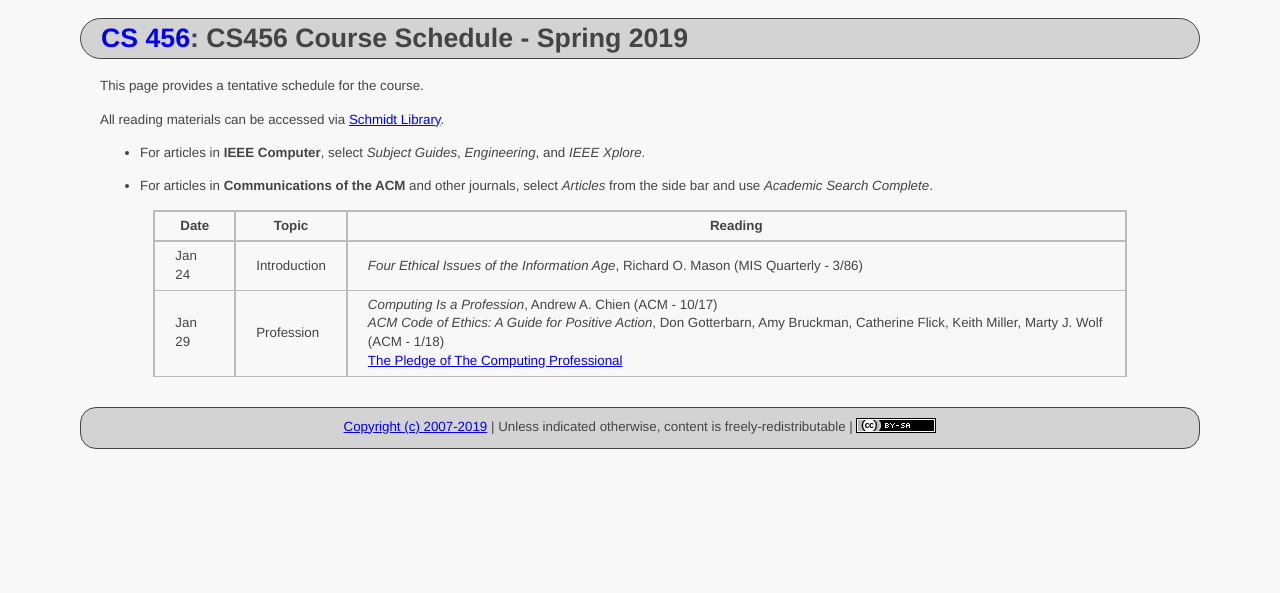
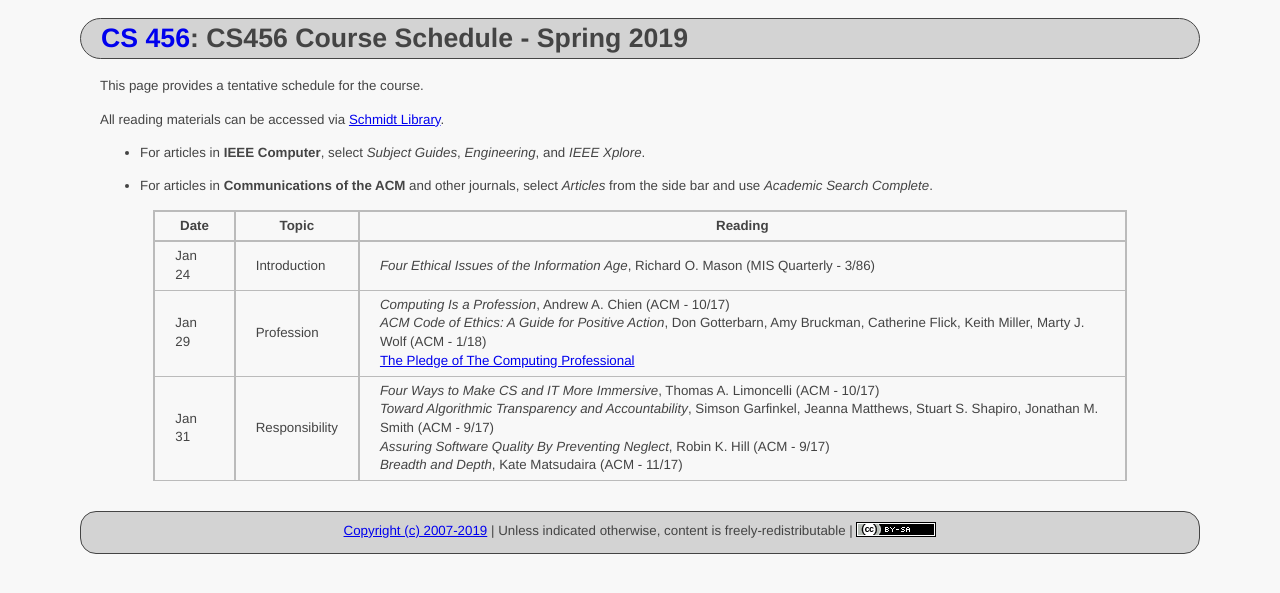
Before and after one commit to ycpcs/cs456-spring2019, a Jekyll site: the page built from schedule/index.md, in a window 1280 px wide. Shown: the top 593 px of the page. Built offline with Jekyll 4.4.1, drawn with Linux system fonts in a browser that asks for light colours.

Commit message:
add responsibility articles
add responsibility articles

```diff
--- a/schedule/index.md
+++ b/schedule/index.md
@@ -16,10 +16,10 @@ All reading materials can be accessed via [Schmidt Library](http://library.ycp.e
 > ------- | ------------------  | -------------------------------------------------------------------------------------- |
 > Jan 24  | Introduction        | *Four Ethical Issues of the Information Age*, Richard O. Mason (MIS Quarterly - 3/86)  |
 > Jan 29  | Profession          | *Computing Is a Profession*, Andrew A. Chien (ACM - 10/17) <br /> *ACM Code of Ethics: A Guide for Positive Action*, Don Gotterbarn, Amy Bruckman, Catherine Flick, Keith Miller, Marty J. Wolf (ACM - 1/18) <br /> [The Pledge of The Computing Professional](http://pledge-of-the-computing-professional.org/home-page/the-oath) |
+> Jan 31  | Responsibility      | *Four Ways to Make CS and IT More Immersive*, Thomas A. Limoncelli (ACM - 10/17) <br /> *Toward Algorithmic Transparency and Accountability*, Simson Garfinkel, Jeanna Matthews, Stuart S. Shapiro, Jonathan M. Smith (ACM - 9/17) <br /> *Assuring Software Quality By Preventing Neglect*, Robin K. Hill (ACM - 9/17) <br /> *Breadth and Depth*, Kate Matsudaira (ACM - 11/17) |
 
 
 <!--
-> Aug 30  | Profession          | *Computing Is a Profession*, Andrew A. Chien (ACM - 10/17) <br /> *ACM Code of Ethics: A Guide for Positive Action*, Don Gotterbarn, Amy Bruckman, Catherine Flick, Keith Miller, Marty J. Wolf (ACM - 1/18) <br /> [The Pledge of The Computing Professional](http://pledge-of-the-computing-professional.org/home-page/the-oath) |
 > Sept 4  | Responsibility      | *Four Ways to Make CS and IT More Immersive*, Thomas A. Limoncelli (ACM - 10/17) <br /> *Toward Algorithmic Transparency and Accountability*, Simson Garfinkel, Jeanna Matthews, Stuart S. Shapiro, Jonathan M. Smith (ACM - 9/17) <br /> *Assuring Software Quality By Preventing Neglect*, Robin K. Hill (ACM - 9/17) <br /> *Breadth and Depth*, Kate Matsudaira (ACM - 11/17) |
 > Sept 6  | IP - Copyrights     | *Intellectual Property, Part I*, Gaff, Loren, and McCool (IEEE - 1/12) <br /> *New Exemptions to Anti-Circumvention Rules*, Pamela Samuelson (ACM - 3/16) <br /> *Who Owns the Social Web?*, Catherine C. Marshall, Frank M. Shipman (ACM - 5/17) |
 > Sept 11 | IP - Patents        | *Why Do Software Startups Patent (or Not)?*, Pamela Samuelson (ACM - 11/10) <br/> *Software Patents Are Falling Down*, Pamela Samuelson (ACM - 11/15) <br /> *Disgorging Profits in Design Patent Cases*, Pamela Samuelson (ACM - 11/17) <br /> *Do Patent Commons and Standards-Setting Organizations Help Navigate Patent Thickets?*, Wen Wen and Chris Forman (ACM - 5/16) |
```
